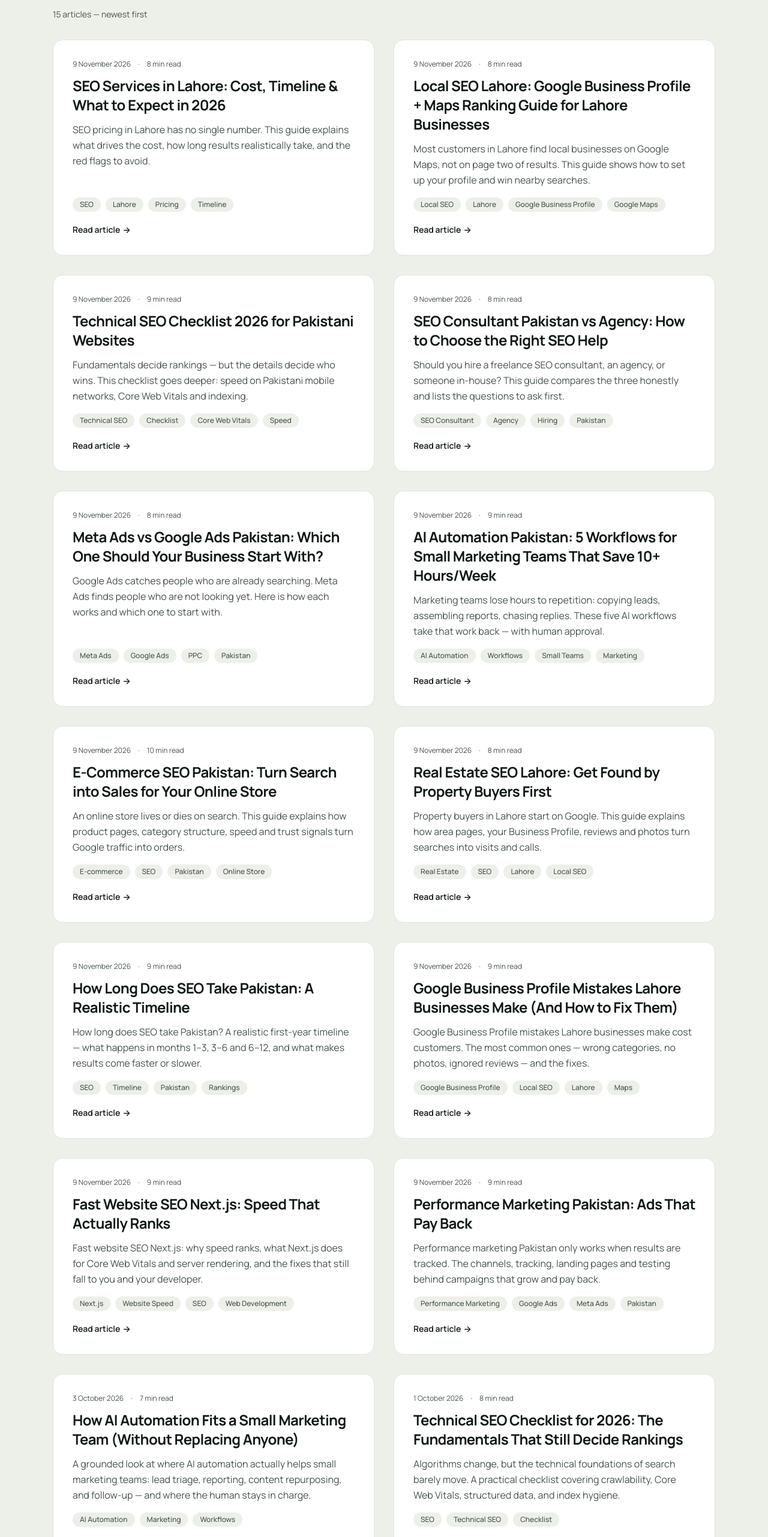
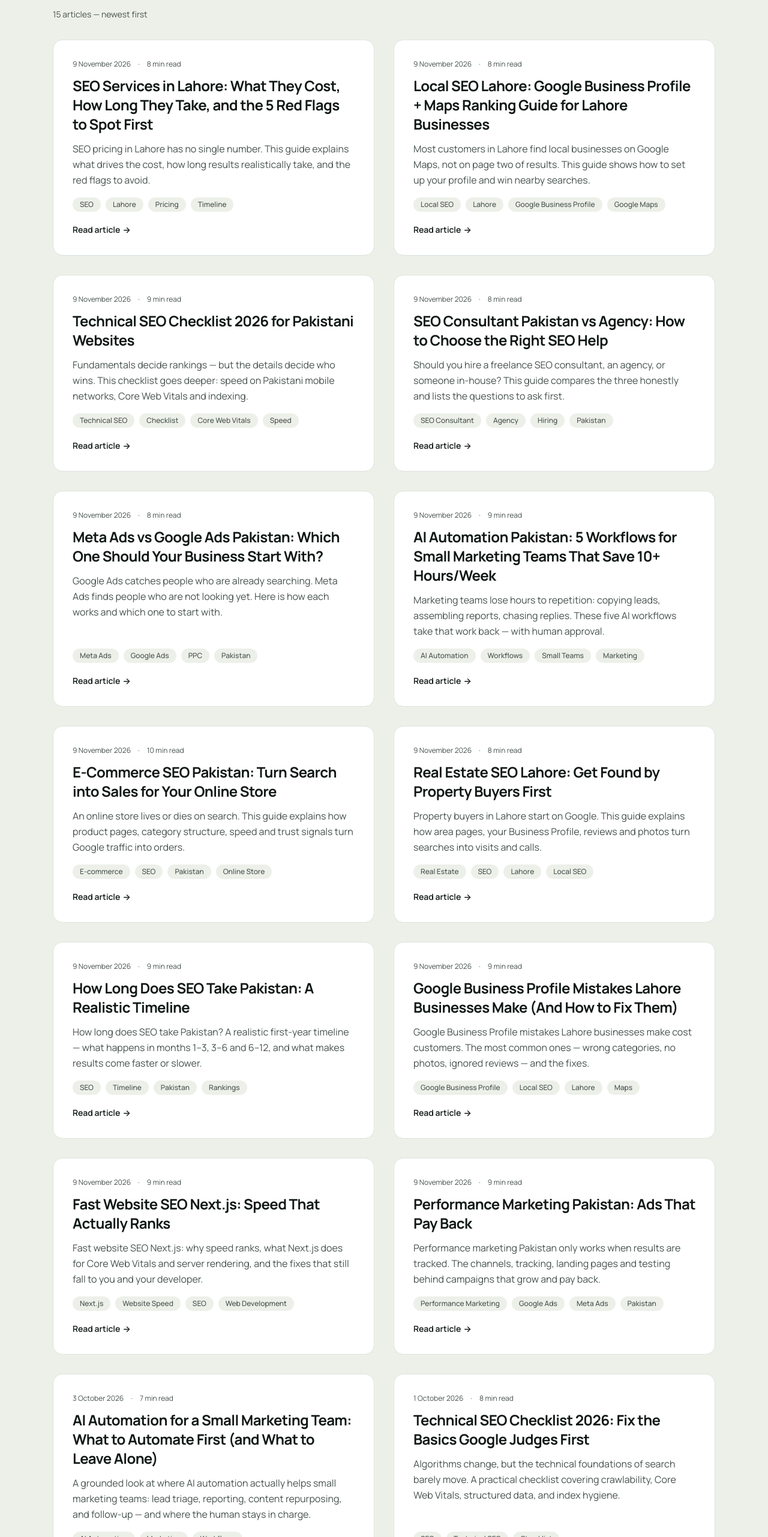
Before and after one commit to bodycartoon0111-netizen/abdul-rehman-portfolio, a Next.js app: page /blog in a window 1280 px wide. Shown: the part 1164-3726 px from the top of the page at 60% size. Built offline with nearby package versions, Linux system fonts and the light colour scheme; no server answers.

Commit message:
Update blog headlines 1-3

```diff
--- a/data/blog.ts
+++ b/data/blog.ts
@@ -34,7 +34,7 @@ export const blogPosts: BlogPost[] = [
   {
     slug: "technical-seo-checklist-2026",
     image: "/images/blog/blog-technical-seo-checklist-2026.jpg",
-    title: "Technical SEO Checklist for 2026: The Fundamentals That Still Decide Rankings",
+    title: "Technical SEO Checklist 2026: Fix the Basics Google Judges First",
     excerpt:
       "Algorithms change, but the technical foundations of search barely move. A practical checklist covering crawlability, Core Web Vitals, structured data, and index hygiene.",
     publishedAt: "2026-10-01",
@@ -122,7 +122,7 @@ export const blogPosts: BlogPost[] = [
   },
   {
     slug: "ai-automation-small-marketing-team",
-    title: "How AI Automation Fits a Small Marketing Team (Without Replacing Anyone)",
+    title: "AI Automation for a Small Marketing Team: What to Automate First (and What to Leave Alone)",
     excerpt:
       "A grounded look at where AI automation actually helps small marketing teams: lead triage, reporting, content repurposing, and follow-up — and where the human stays in charge.",
     publishedAt: "2026-10-03",
@@ -211,7 +211,7 @@ export const blogPosts: BlogPost[] = [
 {
     slug: "seo-services-lahore-cost-timeline-2026",
     image: "/images/blog/blog-seo-services-lahore-cost-timeline-2026.jpg",
-    title: "SEO Services in Lahore: Cost, Timeline & What to Expect in 2026",
+    title: "SEO Services in Lahore: What They Cost, How Long They Take, and the 5 Red Flags to Spot First",
     excerpt:
       "SEO pricing in Lahore has no single number. This guide explains what drives the cost, how long results realistically take, and the red flags to avoid.",
     publishedAt: "2026-11-09",
```
